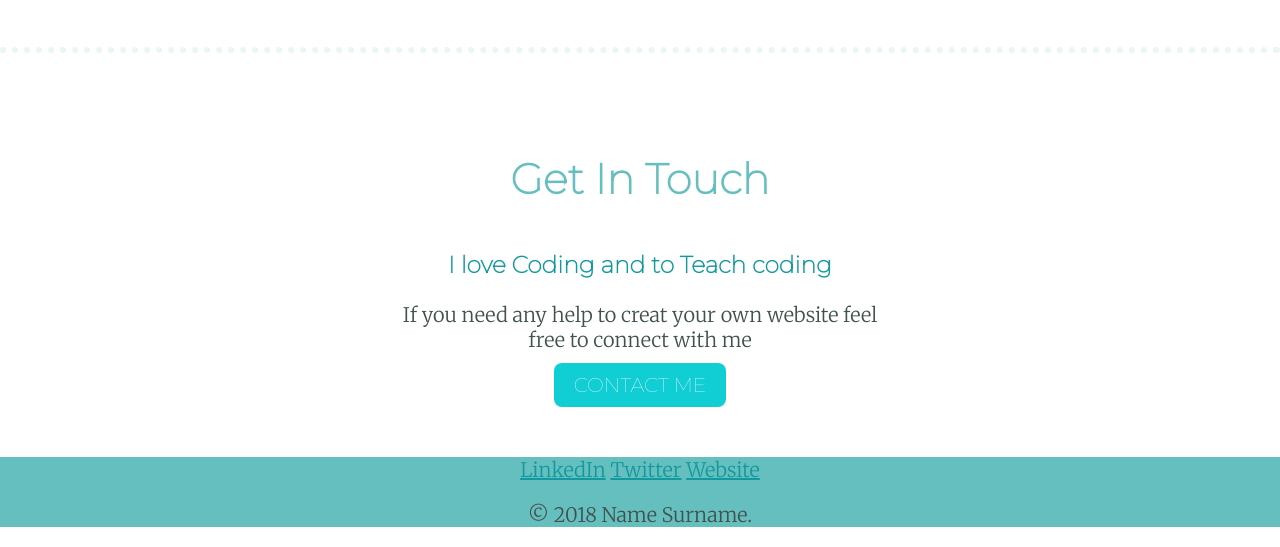
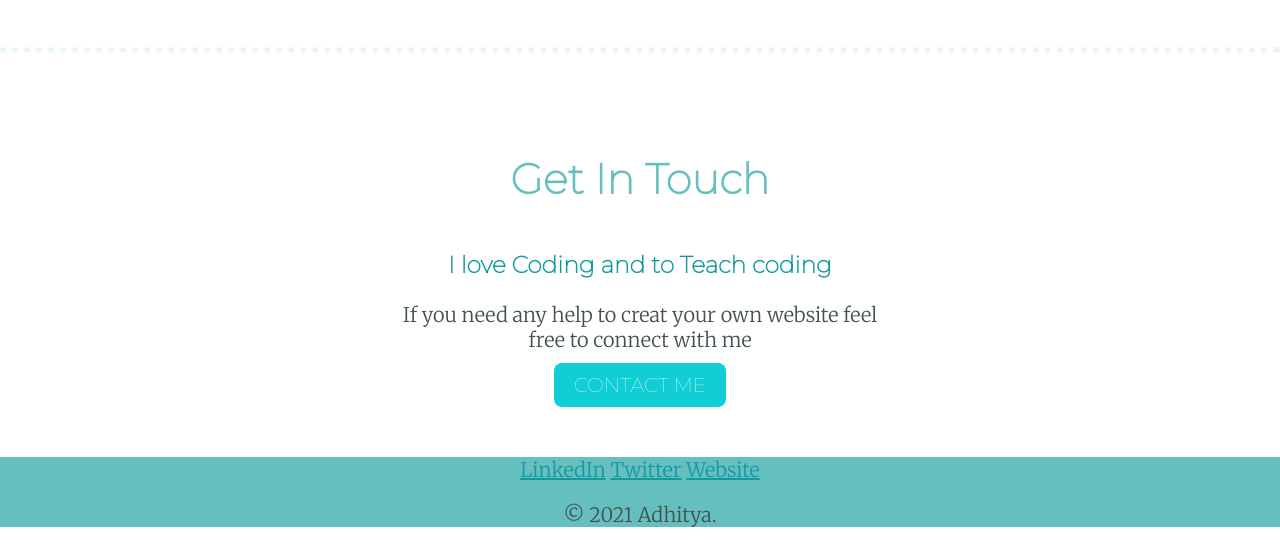
Before and after one commit to Adhitya1695/Mywebsite, a plain HTML site: page index.htm in a window 1280 px wide. Shown: the part 2015-2562 px from the top of the page. Drawn offline with Linux system fonts and the light colour scheme.

Commit message:
Update index.htm

```diff
--- a/index.htm
+++ b/index.htm
@@ -53,7 +53,7 @@
     <a class="footer-link" href="https://www.linkedin.com/">LinkedIn</a>
     <a class="footer-link" href="https://twitter.com/">Twitter</a>
     <a class="footer-link" href="https://www.appbrewery.co/">Website</a>
-    <p>© 2018 Name Surname.</p>
+    <p>© 2021 Adhitya.</p>
   </div>
 
 </body>
```
